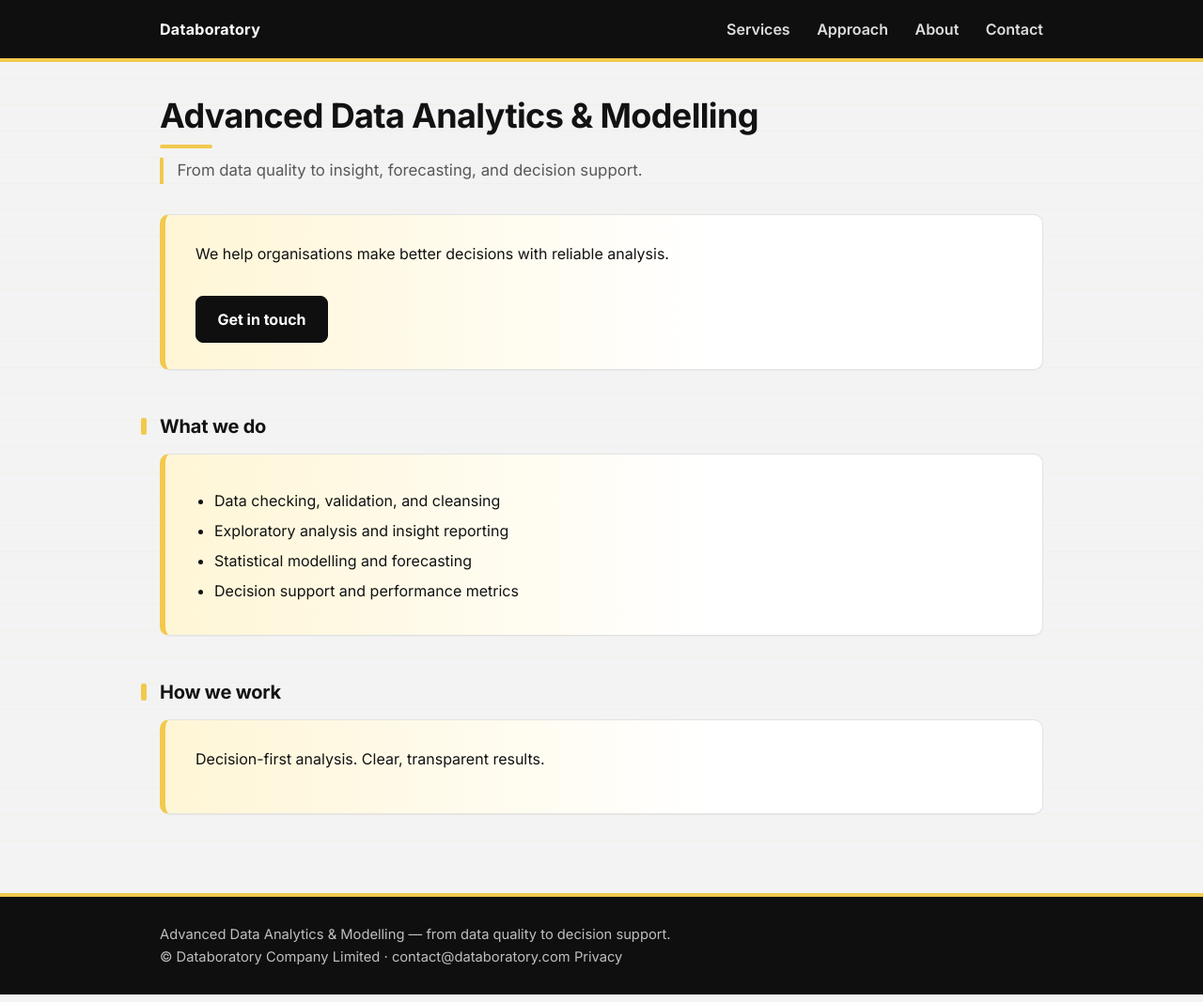
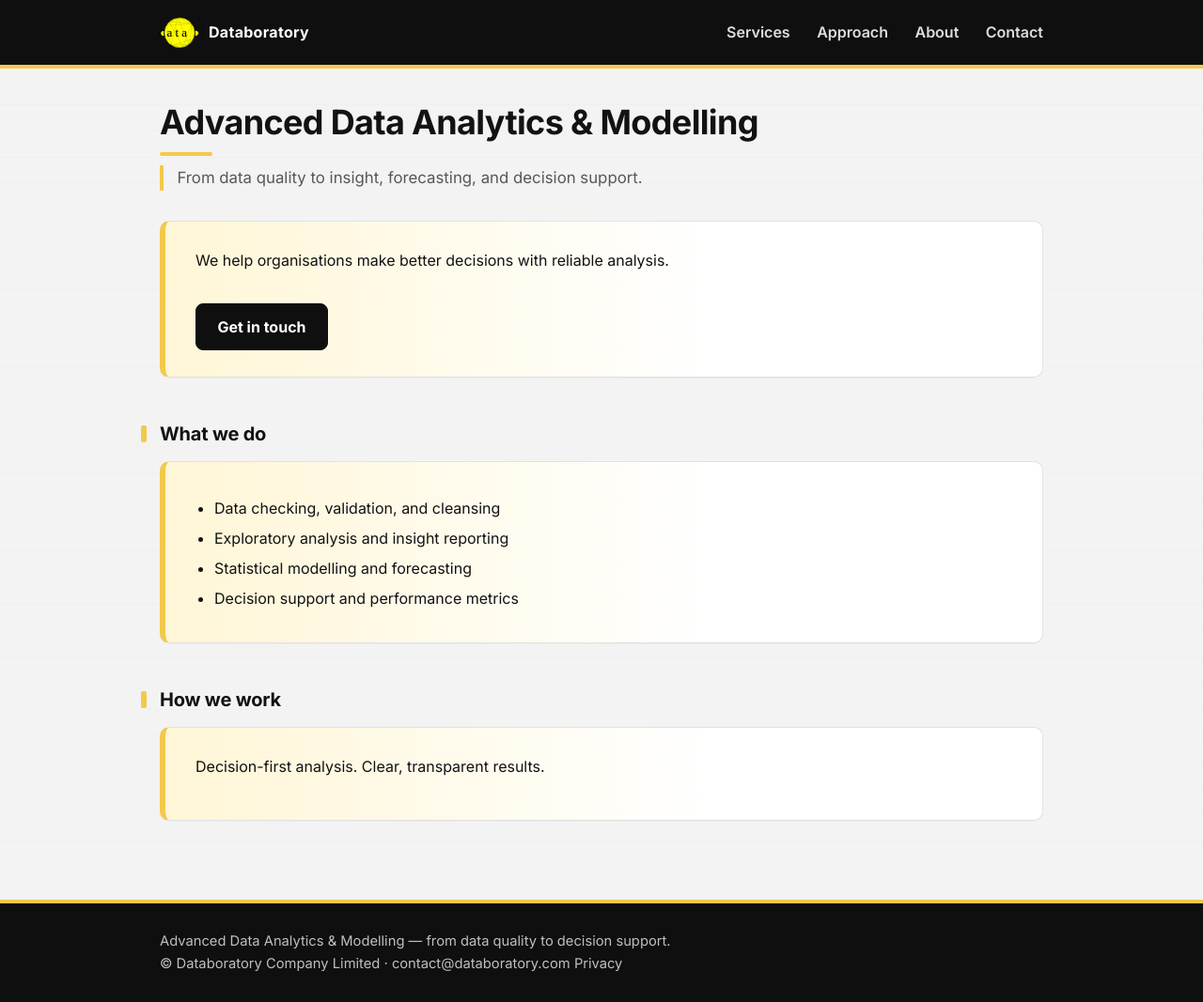
Before and after one commit to zippyplay/datab, a Jekyll site: the page built from index.html, in a window 1280 px wide. Shown: the whole page at 94% size. Built offline with Jekyll 4.4.1, drawn with Linux system fonts in a browser that asks for light colours.

Commit message:
Add logo back to header

```diff
--- a/_includes/header.html
+++ b/_includes/header.html
@@ -1,8 +1,8 @@
 <header class="site-header">
   <div class="container">
-    <a class="brand" href="index.html">
-      <!-- <img src="assets/images/logo.svg" alt="Datab logo"> -->
-      <span>{{ site.title }}</span>
+    <a class="brand" href="{{ '/' | relative_url }}">
+	    <img src="{{ 'assets/images/logo.svg' | relative_url }}" alt="{{ site.title }} logo">
+	    <span>{{ site.title }}</span>
     </a>
     <nav>
       <a href="services.html" {% if page.url contains "services" %}aria-current="page"{% endif %}>Services</a>
```
Also changed, not shown: assets/images/logo.svg (added).
